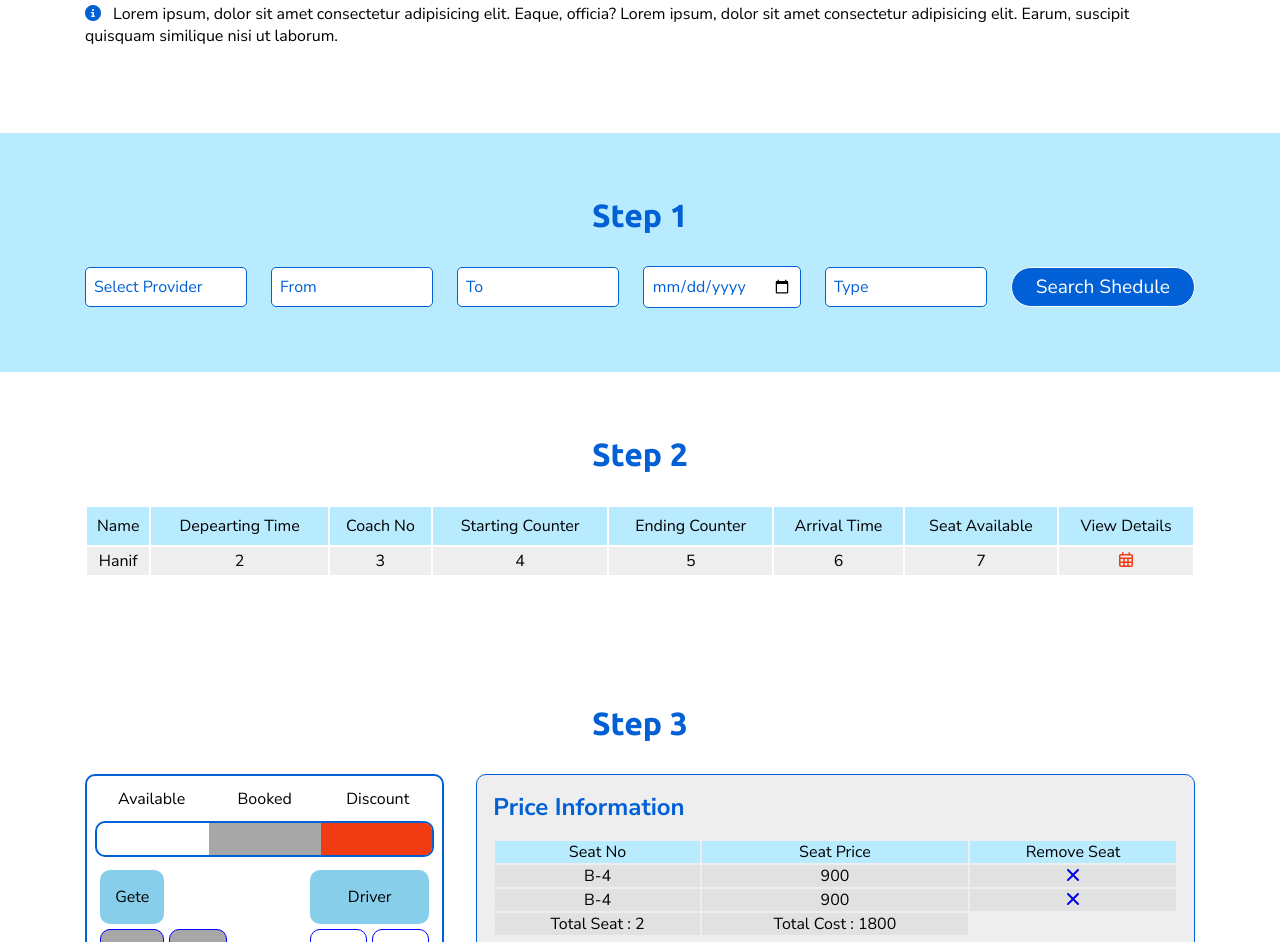
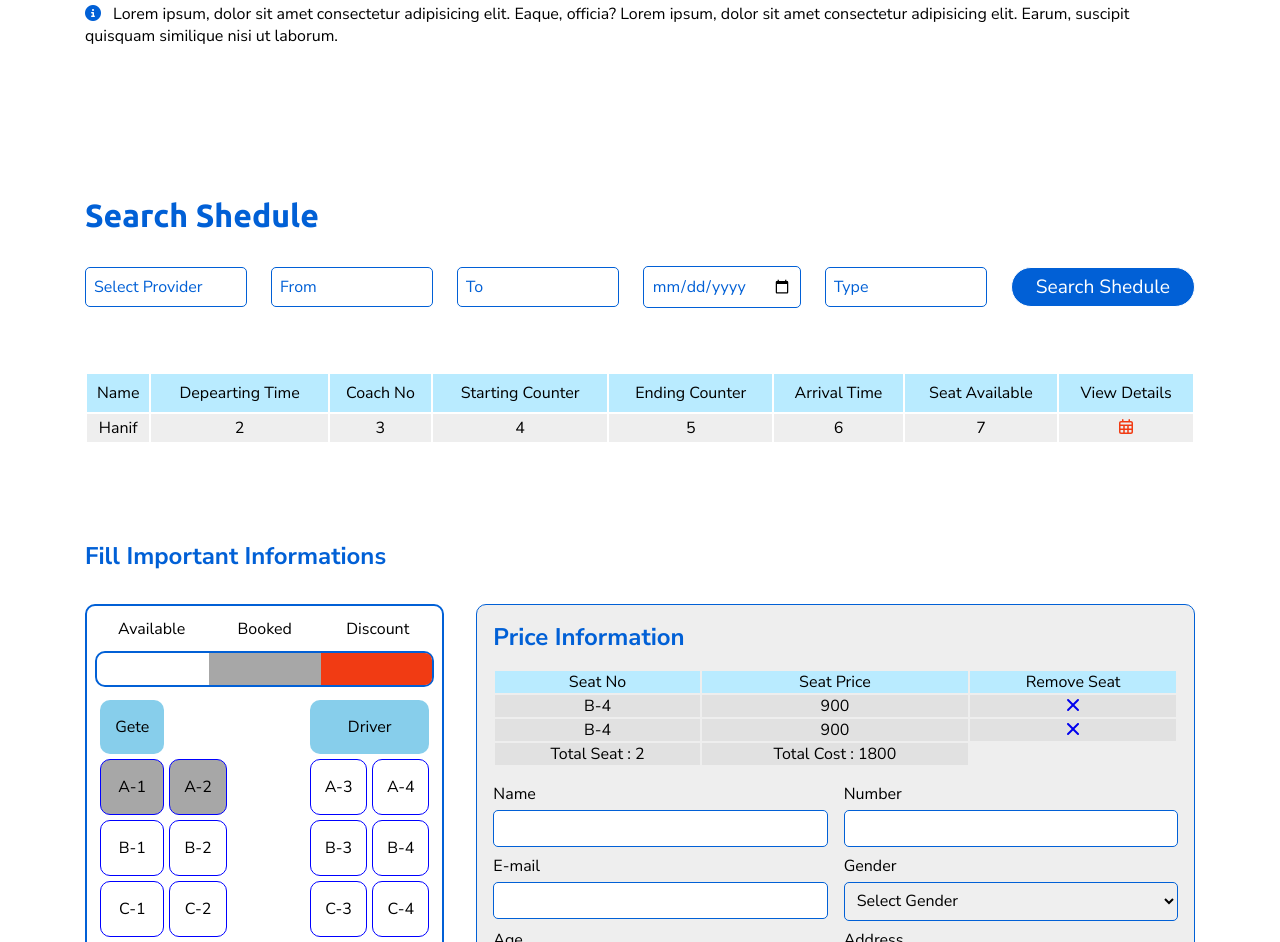
Before and after one commit to RanobirRoy/busTicket, a plain HTML site: page index.html in a window 1280 px wide. Shown: the part 1300-2242 px from the top of the page. Drawn offline with Linux system fonts and the light colour scheme.

Commit message:
Style changes

```diff
--- a/assets/scss/_global_classes.scss
+++ b/assets/scss/_global_classes.scss
@@ -106,6 +106,9 @@
 .section-padding-top {
   padding-block-start: 2rem;
 }
+.section-padding-bottom {
+  padding-block-end: 2rem;
+}
 .btn {
   @include button-style;
 }
@@ -158,5 +161,31 @@
 }
 
 .section-heading {
-  text-align: center;
+  h1 {
+    position: relative;
+    width: max-content;
+    cursor: default;
+
+    &::after {
+      content: "";
+      position: absolute;
+      bottom: 0;
+      left: 0;
+      height: 2px;
+      width: 100%;
+      background: $clr-deep-skyblue;
+      transform: scaleX(0);
+      transform-origin: right;
+      transition: transform 200ms ease-in;
+    }
+    &:hover::after {
+      transform: scaleX(1);
+      transform-origin: left;
+    }
+  }
 }
+.section-heading[data-float="center"] {
+  h1 {
+    margin-inline: auto;
+  }
+}
--- a/assets/scss/app.scss
+++ b/assets/scss/app.scss
@@ -265,9 +265,7 @@ html {
   }
 }
 // ===========Step 1 Code=============
-.step-1 {
-  background-color: $clr-skyblue;
-}
+
 .search-form-2 {
   .search-form-content {
     display: flex;
--- a/index.html
+++ b/index.html
@@ -7,6 +7,7 @@
     <title>Bus ticket System</title>
     <link rel="stylesheet" href="assets/css/app.css" />
     <link rel="stylesheet" href="plagins/fontawesome-free-6.2.0-web/css/all.min.css" />
+    <link rel="icon" type="image/x-icon" href="assets/images/fabulous.svg" />
     <link
       rel="stylesheet"
       href="https://cdnjs.cloudflare.com/ajax/libs/font-awesome/6.2.0/css/all.min.css"
@@ -116,7 +117,7 @@
     <section class="payment-suport">
       <div class="container">
         <div class="payment-suport-wraper | section-padding-block">
-          <div class="section-heading">
+          <div class="section-heading" data-float="center">
             <h1 class="fs-primary-heading fw-semi-bold text-deep-skyblue">Suported Payment Mathode</h1>
           </div>
           <div class="payment-suport-content | section-padding-top">
@@ -132,7 +133,7 @@
     </section>
     <section class="notice | section-padding-block">
       <div class="container">
-        <div class="section-heading">
+        <div class="section-heading" data-float="center">
           <h1 class="fs-primary-heading fw-semi-bold text-deep-skyblue">Some Important Notice</h1>
         </div>
         <div class="notice-content | section-padding-top">
@@ -155,7 +156,7 @@
     <section class="step-1 | section-padding-block">
       <div class="container">
         <div class="section-heading">
-          <h1 class="fs-primary-heading fw-semi-bold text-deep-skyblue">Step 1</h1>
+          <h1 class="fs-primary-heading fw-semi-bold text-deep-skyblue">Search Shedule</h1>
         </div>
         <div class="step-1-content | section-padding-top">
           <form class="search-form-2" action="#" method="post">
@@ -184,12 +185,9 @@
         </div>
       </div>
     </section>
-    <section class="step-2 | section-padding-block">
+    <section class="step-2">
       <div class="container">
-        <div class="section-heading">
-          <h1 class="fs-primary-heading fw-semi-bold text-deep-skyblue">Step 2</h1>
-        </div>
-        <div class="step-2-content | section-padding-top">
+        <div class="step-2-content | section-padding-bottom">
           <table>
             <thead>
               <tr>
@@ -224,7 +222,7 @@
     <section class="step-3 | section-padding-block">
       <div class="container">
         <div class="section-heading">
-          <h1 class="fs-primary-heading fw-semi-bold text-deep-skyblue">Step 3</h1>
+          <h1 class="fs-secondary-heading fw-bold text-deep-skyblue">Fill Important Informations</h1>
         </div>
         <div class="step-3-content even-columns | section-padding-top" data-type="even-columns-3">
           <div class="seats">
```
Also changed, not shown: assets/css/app.css, assets/images/fabulous.svg (added).
